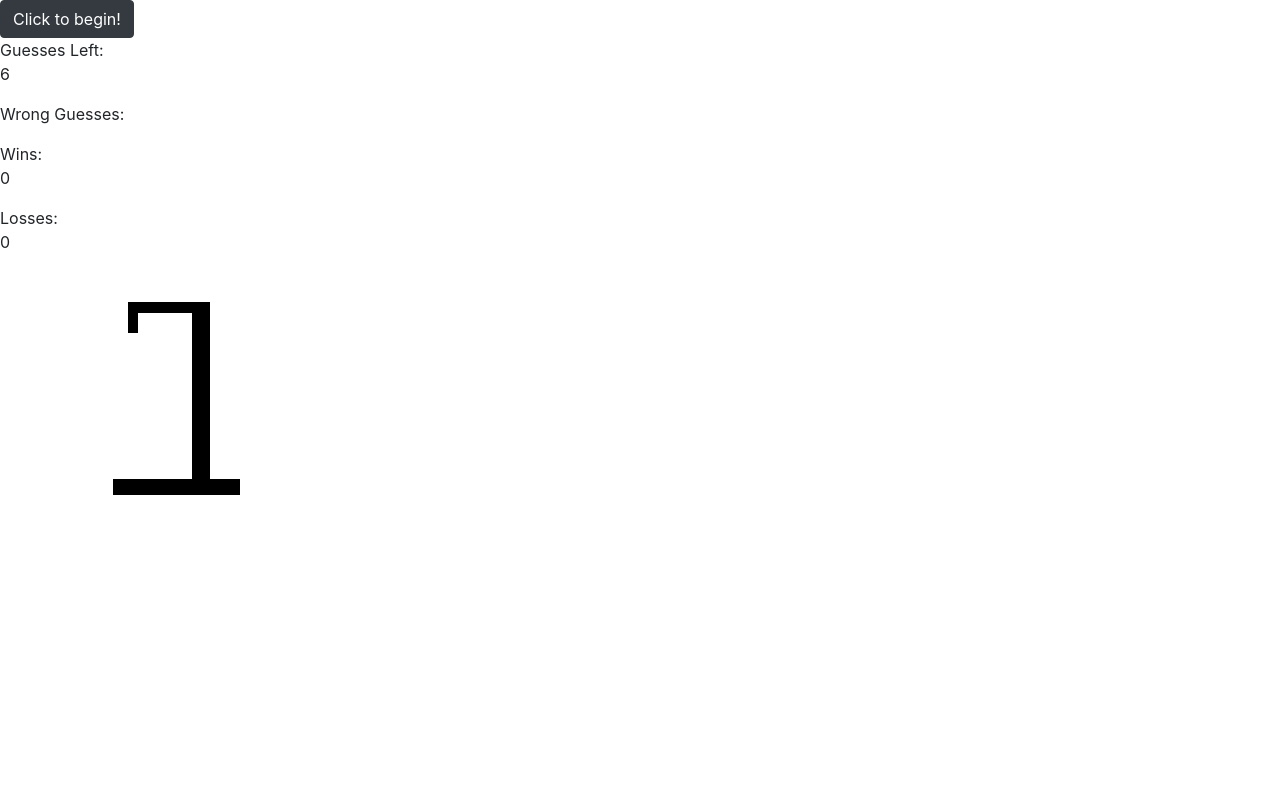
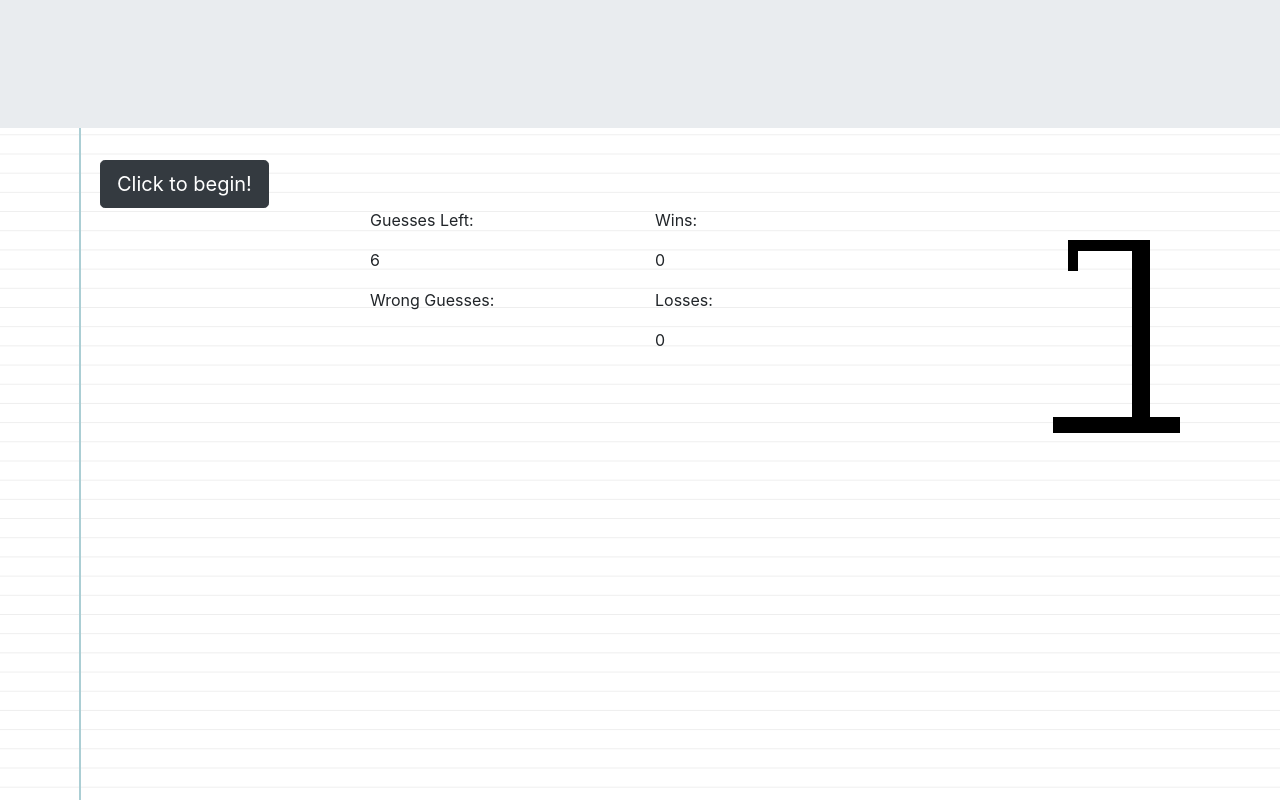
Before and after one commit to moraveca/Word-Guess-Game, a plain HTML site: page index.html in a window 1280 px wide. Drawn offline with nearby package versions, Linux system fonts and the light colour scheme.

Commit message:
amidst styling

```diff
--- a/assets/css/style.css
+++ b/assets/css/style.css
@@ -0,0 +1,13 @@
+body {
+    background-color: #fff;
+    background-size: 100% 1.2em;
+    background-image: -webkit-linear-gradient(0deg, transparent 79px, #abced4 79px, #abced4 81px, transparent 81px),
+                    -webkit-linear-gradient(#eee .05em, transparent .05em);
+    background-image: -moz-linear-gradient(0deg, transparent 79px, #abced4 79px, #abced4 81px, transparent 81px),
+                    -moz-linear-gradient(#eee .05em, transparent .05em);
+    background-image: linear-gradient(90deg, transparent 79px, #abced4 79px, #abced4 81px, transparent 81px),
+                    linear-gradient(#eee .05em, transparent .05em);
+    -pie-background: linear-gradient(90deg, transparent 79px, #abced4 79px, #abced4 81px, transparent 81px) 0 0 / 100% 1.2em,
+                    linear-gradient(#eee .05em, transparent .05em) 0 0 / 100% 1.2em #fff;
+    behavior: url(/pie/PIE.htc);
+}
--- a/assets/javascript/game.js
+++ b/assets/javascript/game.js
@@ -116,6 +116,10 @@ function checkLetters(letter) {
 }
 
 
+
+
+
+
 function wholeGame() {
 
     randomAnswer = answer[Math.floor(Math.random() * answer.length)];
@@ -155,6 +159,17 @@ function wholeGame() {
 
 function startGame(event) {
 
+    document.getElementById("interface").setAttribute("class", "m-auto");
+
     wholeGame();
 
 }
+
+
+
+// <button onclick="myFunction()">Try it</button>
+
+// <script>
+// function myFunction() {
+//   document.getElementsByTagName("H1")[0].setAttribute("class", "democlass");
+// }
--- a/index.html
+++ b/index.html
@@ -6,28 +6,66 @@
     <meta http-equiv="X-UA-Compatible" content="ie=edge">
     <title>Movies Hangman</title>
     <link rel="stylesheet" href="https://stackpath.bootstrapcdn.com/bootstrap/4.2.1/css/bootstrap.min.css" integrity="sha384-GJzZqFGwb1QTTN6wy59ffF1BuGJpLSa9DkKMp0DgiMDm4iYMj70gZWKYbI706tWS" crossorigin="anonymous">
+    <link rel="stylesheet" type="text/css" href="assets/css/style.css">
     <script type="text/javascript" src="assets/javascript/game.js"></script>
+
 
 
 </head>
 <body>
 
-    <div id="interface"><button type="button" class="btn btn-dark" onclick="startGame()">Click to begin!</button></div>
 
-    <div>Guesses Left: <p id="guessesLeftBox">6</p></div>
-
-    <div>Wrong Guesses: <p id="wrongGuessesBox"></p></div>
-
-    <div>Wins: <p id="winsBox">0</p></div>
-
-    <div>Losses: <p id="lossesBox">0</p></div>
-
-    <div id="hintBox"></div>
-
-    <div id="hintBox2"></div>
+        <!-- <div class="jumbotron jumbotron-fluid">
+                <div class="container">
+                  <h1 class="display-4">Fluid jumbotron</h1>
+                  <p class="lead">This is a modified jumbotron that occupies the entire horizontal space of its parent.</p>
+                </div>
+              </div> -->
 
 
-    <div><img id="hangmanPic" src="assets/images/Hangman/Hangman-0.png" alt="Hangman Picture"></div>
+
+
+    <div class="jumbotron jumbotron-fluid">
+        <div class="container">
+
+        </div>
+    </div>
+
+
+    <div class="container">
+        <div class="row">
+            <div class="col-12">
+                <div class="container" id="interface">
+                    <button type="button" class="btn btn-dark btn-lg m-auto" onclick="startGame()">Click to begin!</button>
+                </div>
+            </div>
+        </div>
+    </div>
+
+
+
+    <div class="container">
+        <div class="row">
+            <div class="col-lg-3">
+                <p id="hintBox"></p>
+                <p id="hintBox2"></p>
+            </div>
+
+            <div class="col-lg-3">
+                <p>Guesses Left: </p><p id="guessesLeftBox">6</p>
+                <p>Wrong Guesses: </p><p id="wrongGuessesBox"></p>
+            </div>
+
+            <div class="col-lg-3">
+                <p>Wins: </p><p id="winsBox">0</p>
+                <p>Losses: </p><p id="lossesBox">0</p>
+            </div>
+
+            <div class="col-lg-3">
+                <img id="hangmanPic" src="assets/images/Hangman/Hangman-0.png" alt="Hangman Picture">
+            </div>
+        </div>
+    </div>
 
 
 
```
